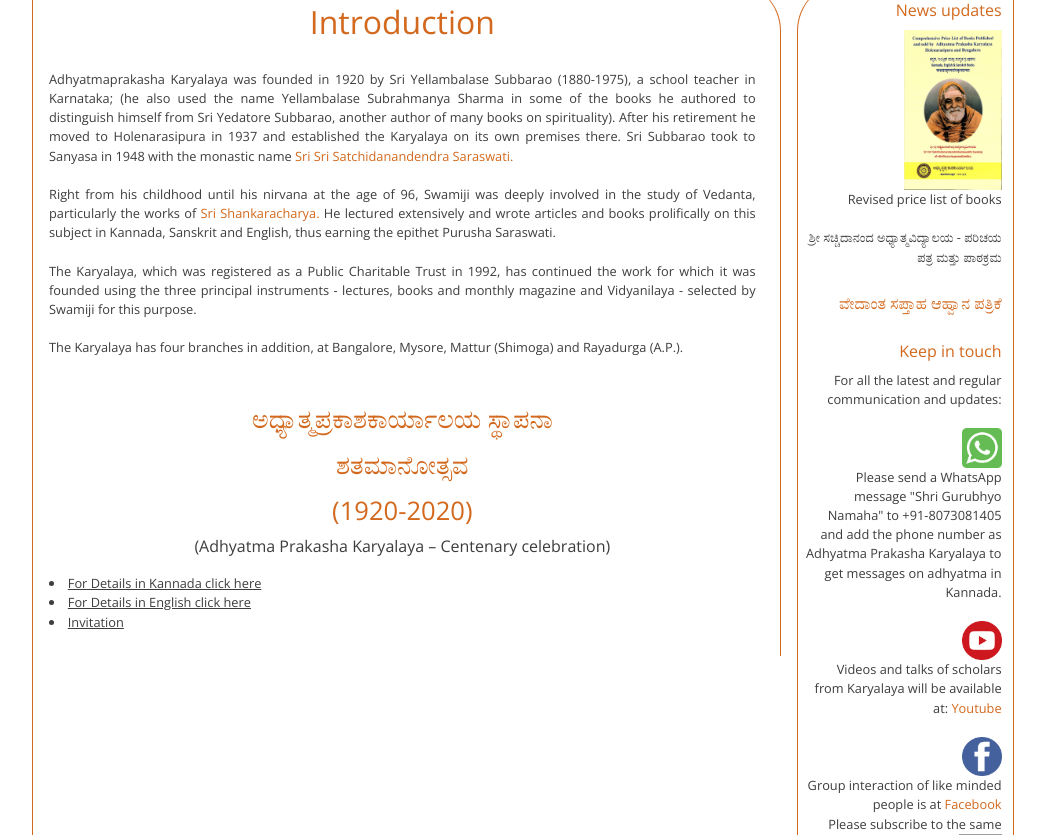
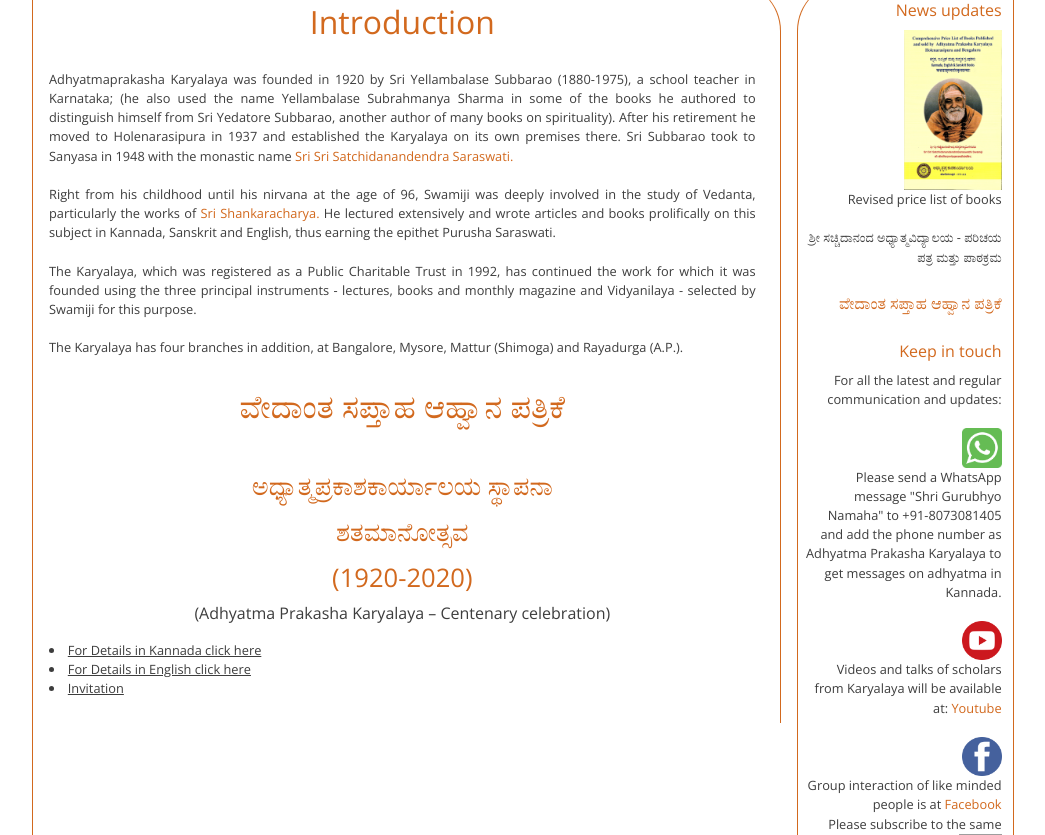
Before and after one commit to SrirangaDigital/Adhyatmaprakasha, a PHP site: page / in a window 1280 px wide. Shown: the part 185-1020 px from the top of the page, without its empty margins (117-1162 px from the left). Run offline with PHP 8.4, Linux system fonts and the light colour scheme; the visitor is signed in with stand-in values (Sample User, id 1); data comes from the database, SQL or seed files in the repository; data that the repository does not hold is empty; grey boxes are pictures that could not be loaded.

Commit message:
Jayathi link added in home page

```diff
--- a/index.php
+++ b/index.php
@@ -53,8 +53,9 @@ session_start();
 				Right from his childhood until his nirvana at the age of 96, Swamiji was deeply involved in the study of Vedanta, particularly the works of <span class="emph">Sri Shankaracharya.</span> He lectured extensively and wrote articles and books prolifically on this subject in Kannada, Sanskrit and English, thus earning the epithet Purusha Saraswati.<br /><br />
 				The Karyalaya, which was registered as a Public Charitable Trust in 1992, has continued the work for which it was founded using the three principal instruments - lectures, books and monthly magazine and Vidyanilaya - selected by Swamiji for this purpose.<br /><br />
 				The Karyalaya has four branches in addition, at Bangalore, Mysore, Mattur (Shimoga) and Rayadurga (A.P.).
-			</div>
-			<h1 style="margin-top: 1.5em;text-align: center;color: #D2691E;font-size: 1.6em;line-height: 1.8em;">
+			</div><br />
+			<p style="text-align: center; font-size: 16px" class="news"><a class="title" href="php/images/Jayanthi.pdf">ವೇದಾಂತ ಸಪ್ತಾಹ ಆಹ್ವಾನ ಪತ್ರಿಕೆ</a></p>
+			<h1 style="margin-top: 1.3em;text-align: center;color: #D2691E;font-size: 1.6em;line-height: 1.8em;">
 				ಅಧ್ಯಾತ್ಮಪ್ರಕಾಶಕಾರ್ಯಾಲಯ ಸ್ಥಾಪನಾ<br />ಶತಮಾನೋತ್ಸವ<br />(1920-2020)
 			</h1>
 			<p style="text-align: center;"><strong>(Adhyatma Prakasha Karyalaya – Centenary celebration)</strong></p>
```
